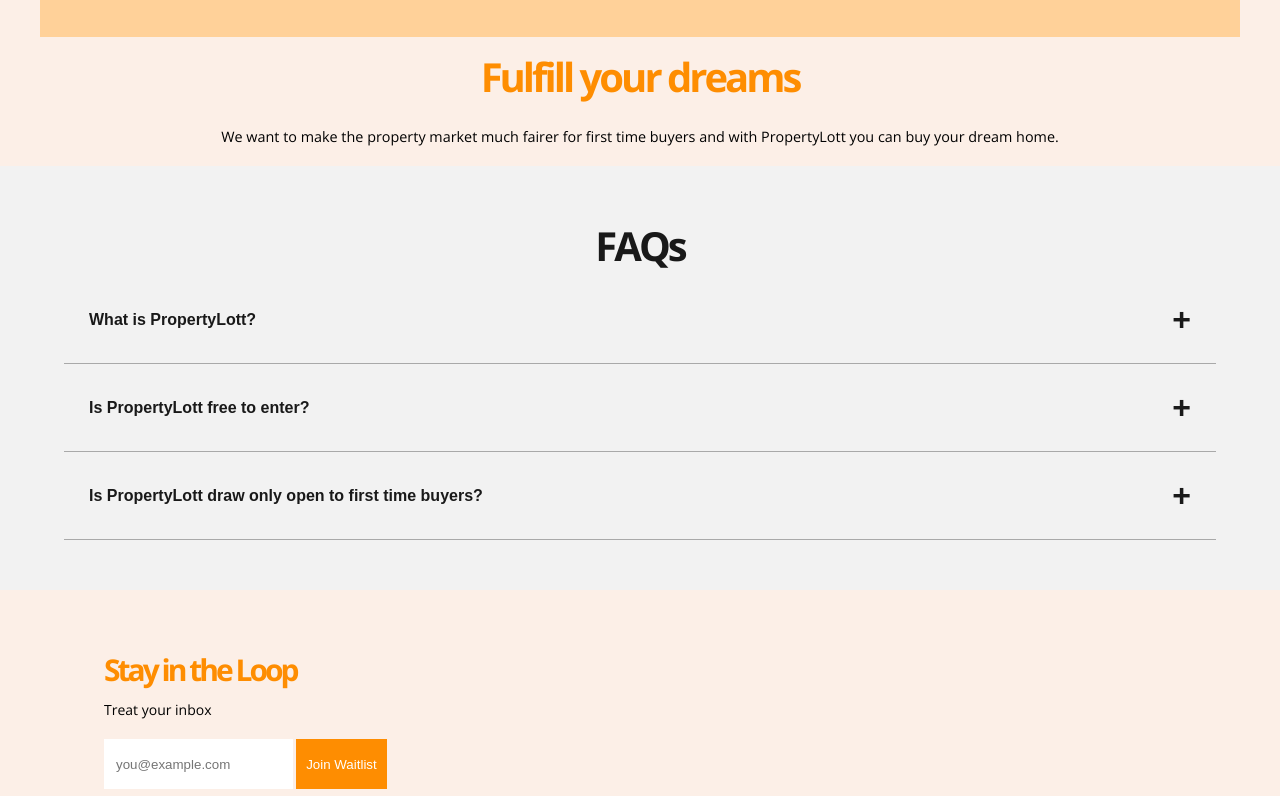
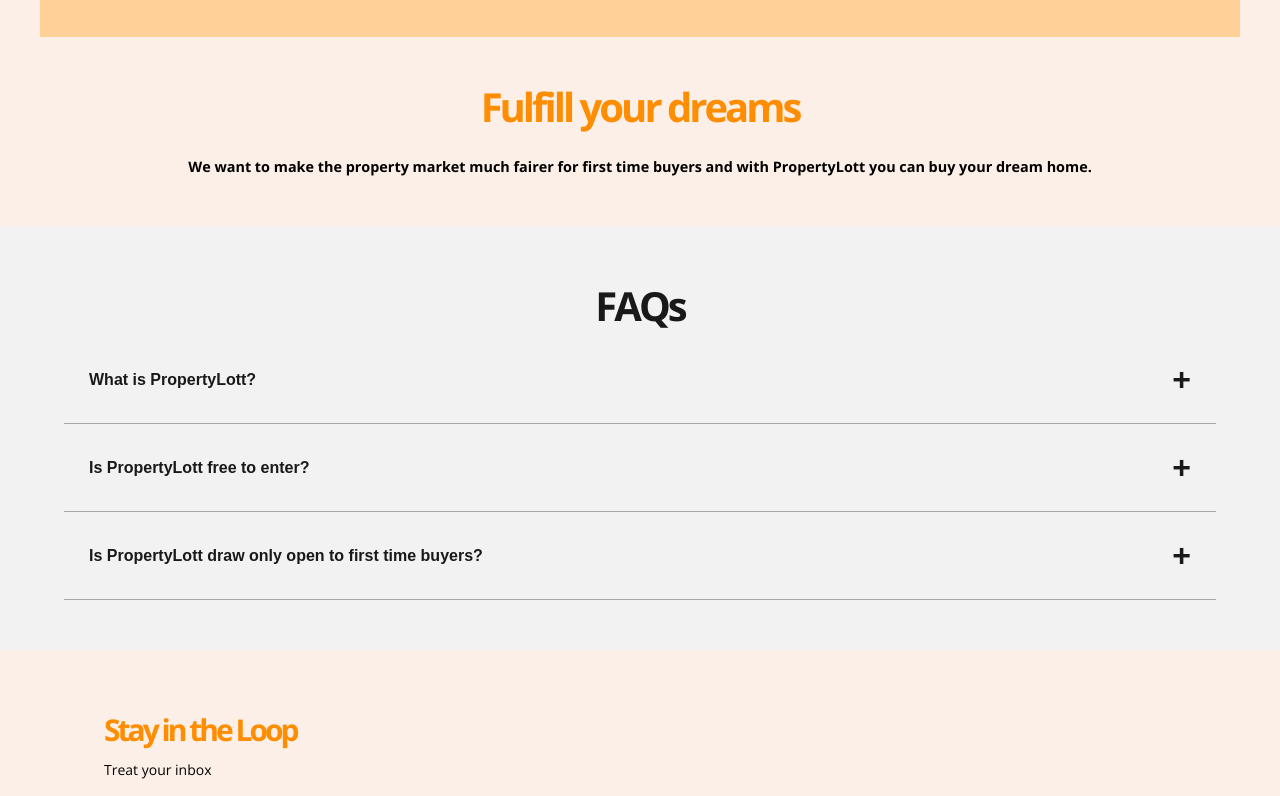
Before and after one commit to emmanuelojiji/PropertyLott2021, a plain HTML site: page index.html in a window 1280 px wide. Shown: the part 1290-2086 px from the top of the page. Drawn offline with nearby package versions, Linux system fonts and the light colour scheme; a web font is replaced by a local one.

Commit message:
fulfull your dreams bold paragraph

```diff
--- a/index.scss
+++ b/index.scss
@@ -276,6 +276,8 @@
 }
 
 .cta {
+  padding-top: 30px;
+  padding-bottom: 30px;
   h2 {
     color: #fe8d01;
     margin-bottom: 20px;
@@ -283,6 +285,7 @@
 
   p {
     margin-bottom: 20px;
+    font-weight: bold;
   }
 
   text-align: center;
```
Also changed, not shown: index.css, 1 other file.
